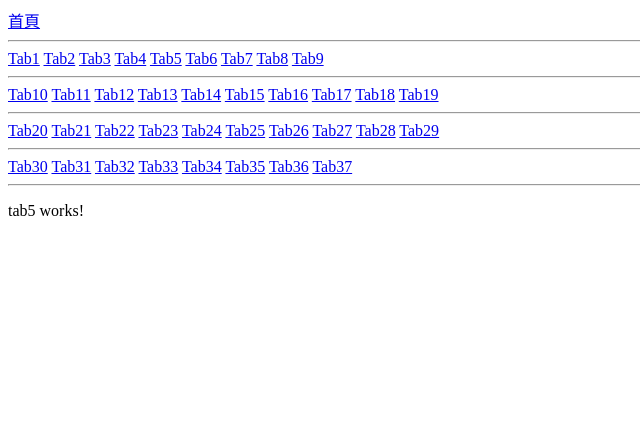
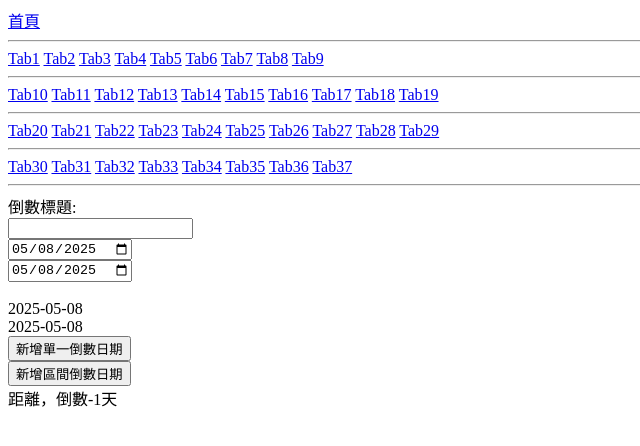
Before and after one commit to goldshoot0720/angulardemo, an Angular app: page /tab5 in a window 1280 px wide. Shown: the top 446 px of the page, without its empty margins (0-640 px from the left). Built offline with nearby package versions, Linux system fonts and the light colour scheme.

Commit message:
angulardemo tab5

```diff
--- a/src/app/tab2/tab2.component.css
+++ b/src/app/tab2/tab2.component.css
@@ -9,4 +9,5 @@ h3{
 }
 h4{
     color: gray;
+    background-color: mistyrose;
 }
--- a/src/app/tab5/tab5.component.html
+++ b/src/app/tab5/tab5.component.html
@@ -1 +1,19 @@
-<p>tab5 works!</p>
+<label>倒數標題:</label>
+<br>
+<input type="text" [(ngModel)]="mydatetitle">
+<br>
+<input type="date" [(ngModel)]="mydate1str">
+<br>
+<input type="date" [(ngModel)]="mydate2str">
+<br>
+{{mydatetitle}}
+<br>
+{{mydate1str}}
+<br>
+{{mydate2str}}
+<br>
+<button (click)="NewDate()">新增單一倒數日期</button>
+<br>
+<button (click)="NewDateRange()">新增區間倒數日期</button>
+<br>
+距離{{mydatetitle}}，倒數{{DateCountDown()}}天
--- a/src/app/tab5/tab5.component.ts
+++ b/src/app/tab5/tab5.component.ts
@@ -1,11 +1,31 @@
-import { Component } from '@angular/core';
+import {Component, OnInit} from '@angular/core';
+import {FormsModule} from '@angular/forms';
 
 @Component({
   selector: 'app-tab5',
-  imports: [],
+  imports: [
+    FormsModule
+  ],
   templateUrl: './tab5.component.html',
   styleUrl: './tab5.component.css'
 })
-export class Tab5Component {
+export class Tab5Component implements OnInit {
+  mydatetitle:string = "";
+  mydate1str: string = new Date().toISOString().substring(0, 10);
+  mydate2str: string = new Date().toISOString().substring(0, 10);
+  ngOnInit() {
 
+  }
+  NewDate(){
+    alert(`${this.mydatetitle} ${this.mydate1str}`);
+  }
+  NewDateRange(){
+    alert(`${this.mydatetitle} ${this.mydate1str} ${this.mydate2str}`);
+  }
+  DateCountDown(){
+    let date1 = new Date();
+    let date2 = new Date(this.mydate1str);
+    let date3 = Math.floor((date2.getTime() - date1.getTime())/1000/3600/24);
+    return date3;
+  }
 }
```
Also changed, not shown: 1 other file (tests, documents, lock files or other folders).
